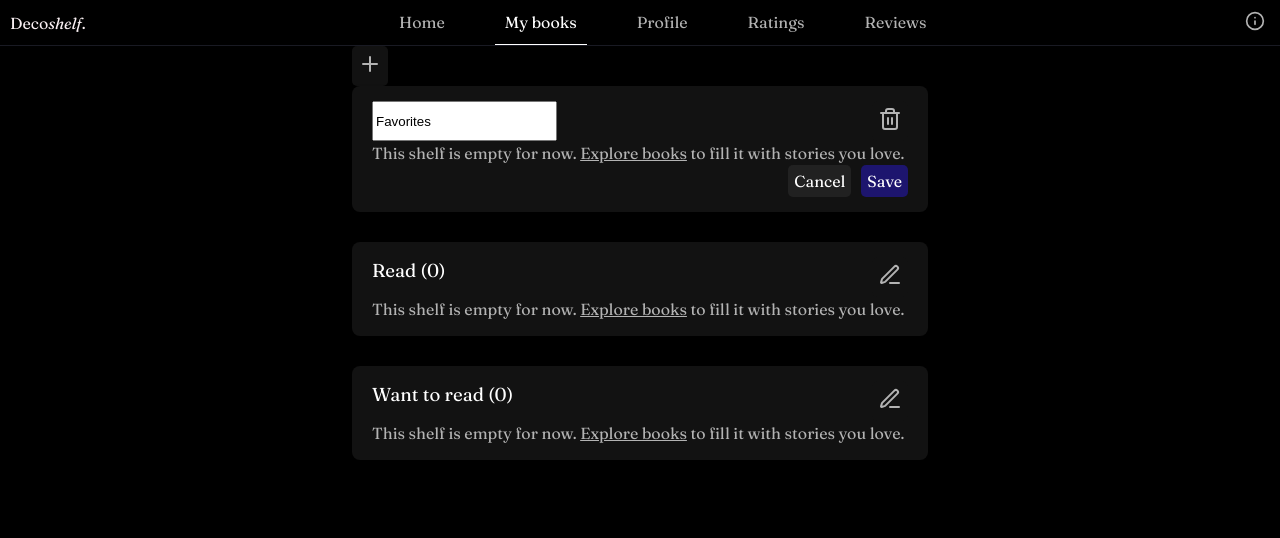
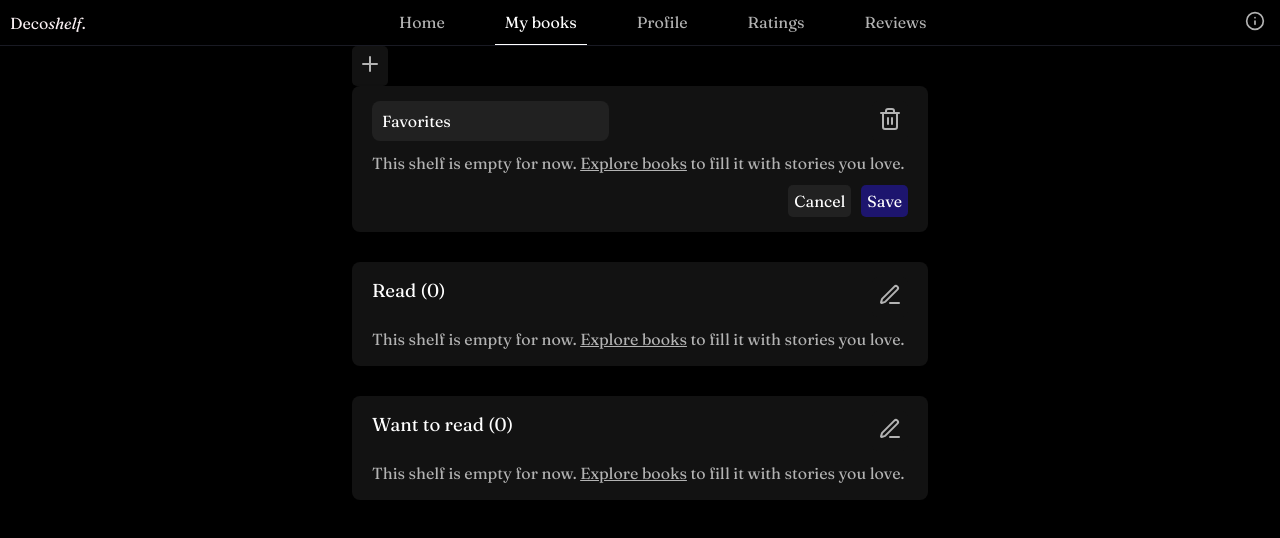
Before and after one commit to SiriJV/Deco, a React (Vite) app: page /mybooks in a window 1280 px wide. Both pictures are taken after a click on the button 890 px from the left and 121 px from the top of the page. Shown: the top 538 px of the page. Built offline with nearby package versions, Linux system fonts and the light colour scheme.

Commit message:
Fix removeBookFromShelf function

```diff
--- a/src/components/ShelfCard/ShelfCard.scss
+++ b/src/components/ShelfCard/ShelfCard.scss
@@ -5,6 +5,9 @@
     border-radius: 8px;
     box-shadow: 0 2px 5px rgba(0, 0, 0, 0.1);
     @include fraunces(400);
+    display: flex;
+    flex-direction: column;
+    gap: 10px;
 
     h3 {
       margin: 0;
@@ -32,6 +35,29 @@ p {
 .shelf-card-header-editing {
     display: flex;
     justify-content: space-between;
+
+    .shelf-card-editing-input {
+        background-color: $dark-gray;
+        border: none;
+        padding: 10px;
+        border-radius: 8px;
+        color: white;
+        background-color: $dark-gray;
+        padding: 10px;
+        @include fraunces;
+        font-size: 16px;
+        border-radius: 8px;
+        height: 20px;
+
+        &:focus {
+            border-color: #8BE0DA;
+            outline: none;
+        }
+
+        &::placeholder {
+            color: $light-gray;
+        }
+    }
 }
 
 .shelf-card-button-wrapper {
@@ -39,3 +65,9 @@ p {
     gap: 10px;
     justify-content:end;
 }
+
+.remove-book-from-shelf-button-2 {
+    position: relative;
+    top: -118px;
+    right: -120px;
+}
--- a/src/components/ShelfCard/ShelfCard.tsx
+++ b/src/components/ShelfCard/ShelfCard.tsx
@@ -9,19 +9,19 @@ import { useNavigate } from 'react-router-dom';
 
 type ShelfCardProps = {
   name: string;
-  books: Book[];
 };
 
-const ShelfCard: React.FC<ShelfCardProps> = ({ name, books }) => {
-  const { removeShelf, editShelf, addBookToShelf } = useShelves();
+const ShelfCard = ({ name }: ShelfCardProps) => {
+  const { shelves, removeShelf, editShelf, removeBookFromShelf } = useShelves();
   const [editing, setEditing] = useState(false);
   const [newName, setNewName] = useState(name);
-  const [shelfBooks, setShelfBooks] = useState<Book[]>(books);
+
+  const shelf = shelves.find((shelf) => shelf.name === name);
+  const shelfBooks = shelf ? shelf.books : [];
 
   const handleRemoveBook = (index: number) => {
-    const updatedBooks = [...shelfBooks];
-    updatedBooks.splice(index, 1);
-    setShelfBooks(updatedBooks);
+    const bookToRemove = shelfBooks[index];
+    removeBookFromShelf(name, bookToRemove);
   };
 
   const handleSave = () => {
@@ -32,20 +32,20 @@ const ShelfCard: React.FC<ShelfCardProps> = ({ name, books }) => {
   const handleCancel = () => {
     setEditing(false);
     setNewName(name);
-    setShelfBooks(books);
+    // setShelfBooks(books);
   };
 
   const navigate = useNavigate();
 
     const handleExploreBooks = () => {
-      navigate("/explore");
+      navigate("/home");
     };
 
   return (
     <div className="shelf">
       {editing ? (
         <section className="shelf-card-header-editing">
-          <input value={newName} onChange={(e) => setNewName(e.target.value)}/>
+          <input className="shelf-card-editing-input" value={newName} onChange={(e) => setNewName(e.target.value)}/>
           <Button variant="default" onClick={() => removeShelf(name)}>
             <svg xmlns="http://www.w3.org/2000/svg" width="24" height="24" viewBox="0 0 24 24" fill="none" stroke="currentColor" stroke-width="2" stroke-linecap="round" stroke-linejoin="round" className="lucide lucide-trash2-icon lucide-trash-2"><path d="M3 6h18"/><path d="M19 6v14c0 1-1 2-2 2H7c-1 0-2-1-2-2V6"/><path d="M8 6V4c0-1 1-2 2-2h4c1 0 2 1 2 2v2"/><line x1="10" x2="10" y1="11" y2="17"/><line x1="14" x2="14" y1="11" y2="17"/></svg>
           </Button>
@@ -53,7 +53,7 @@ const ShelfCard: React.FC<ShelfCardProps> = ({ name, books }) => {
       ) : (
         <>
         <div className="shelf-card-header">
-            <h3>{name} ({books.length})</h3>
+            <h3>{name} ({shelfBooks.length})</h3>
             <Button variant="default" onClick={() => setEditing(true)}>
                 <svg xmlns="http://www.w3.org/2000/svg" width="24" height="24" viewBox="0 0 24 24" fill="none" stroke="currentColor" stroke-width="2" stroke-linecap="round" stroke-linejoin="round" className="lucide lucide-pen-line-icon lucide-pen-line"><path d="M12 20h9"/><path d="M16.376 3.622a1 1 0 0 1 3.002 3.002L7.368 18.635a2 2 0 0 1-.855.506l-2.872.838a.5.5 0 0 1-.62-.62l.838-2.872a2 2 0 0 1 .506-.854z"/></svg>
             </Button>
@@ -69,7 +69,9 @@ const ShelfCard: React.FC<ShelfCardProps> = ({ name, books }) => {
             <div key={index}>
               <SmallBookCard {...book} />
               {editing && (
-                <button onClick={() => handleRemoveBook(index)}>Remove</button>
+                <Button variant="link" className="remove-book-from-shelf-button-2" onClick={() => handleRemoveBook(index)}>
+                    <svg xmlns="http://www.w3.org/2000/svg" width="24" height="24" viewBox="0 0 24 24" fill="none" stroke="currentColor" stroke-width="2" stroke-linecap="round" stroke-linejoin="round" className="lucide lucide-trash2-icon lucide-trash-2"><path d="M3 6h18"/><path d="M19 6v14c0 1-1 2-2 2H7c-1 0-2-1-2-2V6"/><path d="M8 6V4c0-1 1-2 2-2h4c1 0 2 1 2 2v2"/><line x1="10" x2="10" y1="11" y2="17"/><line x1="14" x2="14" y1="11" y2="17"/></svg>
+                </Button>
               )}
             </div>
           ))
```
